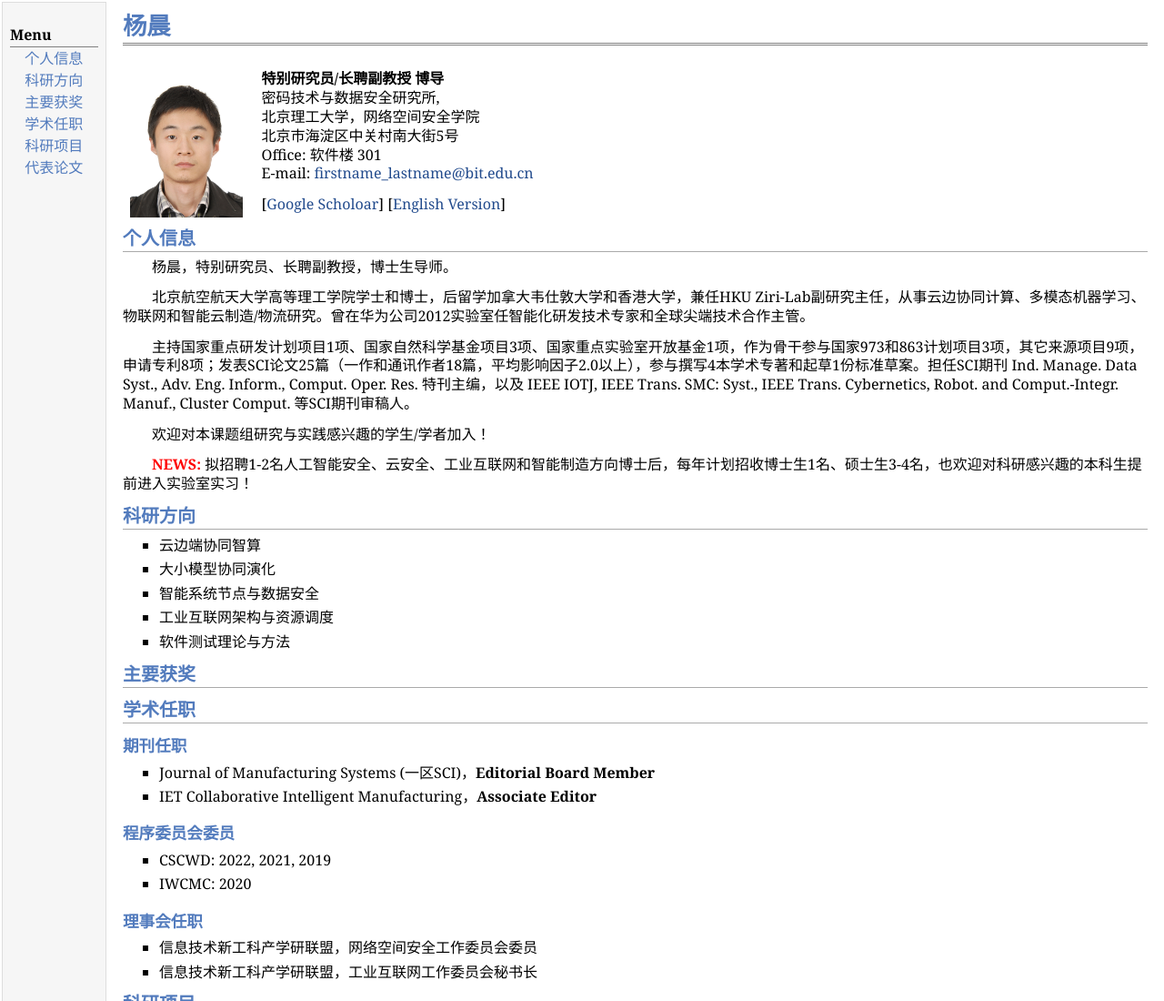
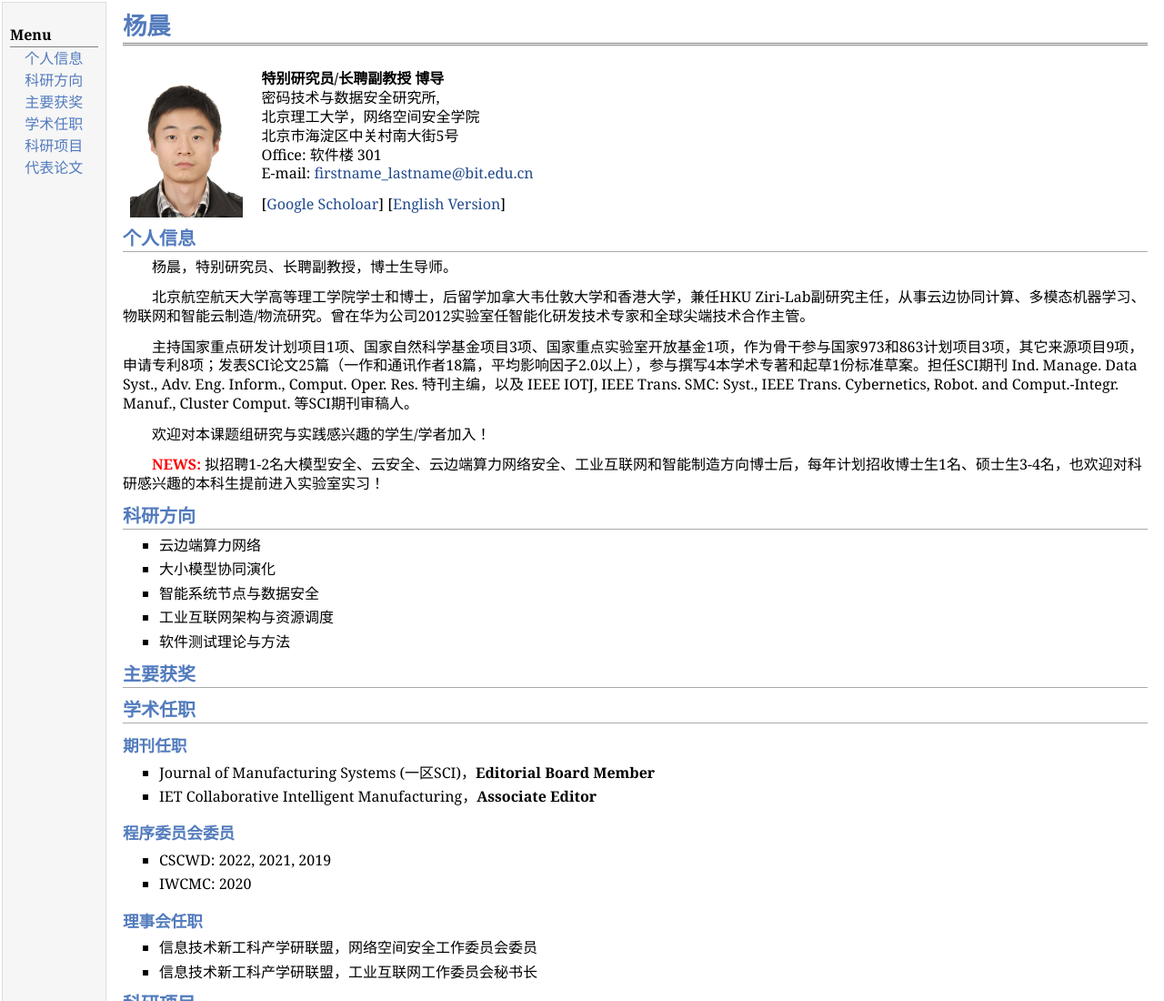
Before and after one commit to cyang3993/cyang3993.github.io, a plain HTML site: page index.html in a window 1280 px wide. Shown: the top 1100 px of the page at 91% size. Drawn offline with Linux system fonts and the light colour scheme.

Commit message:
Update index.html

```diff
--- a/index.html
+++ b/index.html
@@ -41,14 +41,14 @@ E-mail: <a href="mailto:yangchen666@bit.edu.cn">firstname_lastname@bit.edu.cn</a
 </p>
 <p>　　欢迎对本课题组研究与实践感兴趣的学生/学者加入！
 </p>
-<p>　　<font color="#FF0000"><b>NEWS:</b></font> 拟招聘1-2名人工智能安全、云安全、工业互联网和智能制造方向博士后，每年计划招收博士生1名、硕士生3-4名，也欢迎对科研感兴趣的本科生提前进入实验室实习！
+<p>　　<font color="#FF0000"><b>NEWS:</b></font> 拟招聘1-2名大模型安全、云安全、云边端算力网络安全、工业互联网和智能制造方向博士后，每年计划招收博士生1名、硕士生3-4名，也欢迎对科研感兴趣的本科生提前进入实验室实习！
 </p>
 </div>
 
 <div id="interests">
 <h2>科研方向</h2>
 <ul>
-<li><p>云边端协同智算</p>
+<li><p>云边端算力网络</p>
 </li>
 <li><p>大小模型协同演化</p>
 </li>
```
